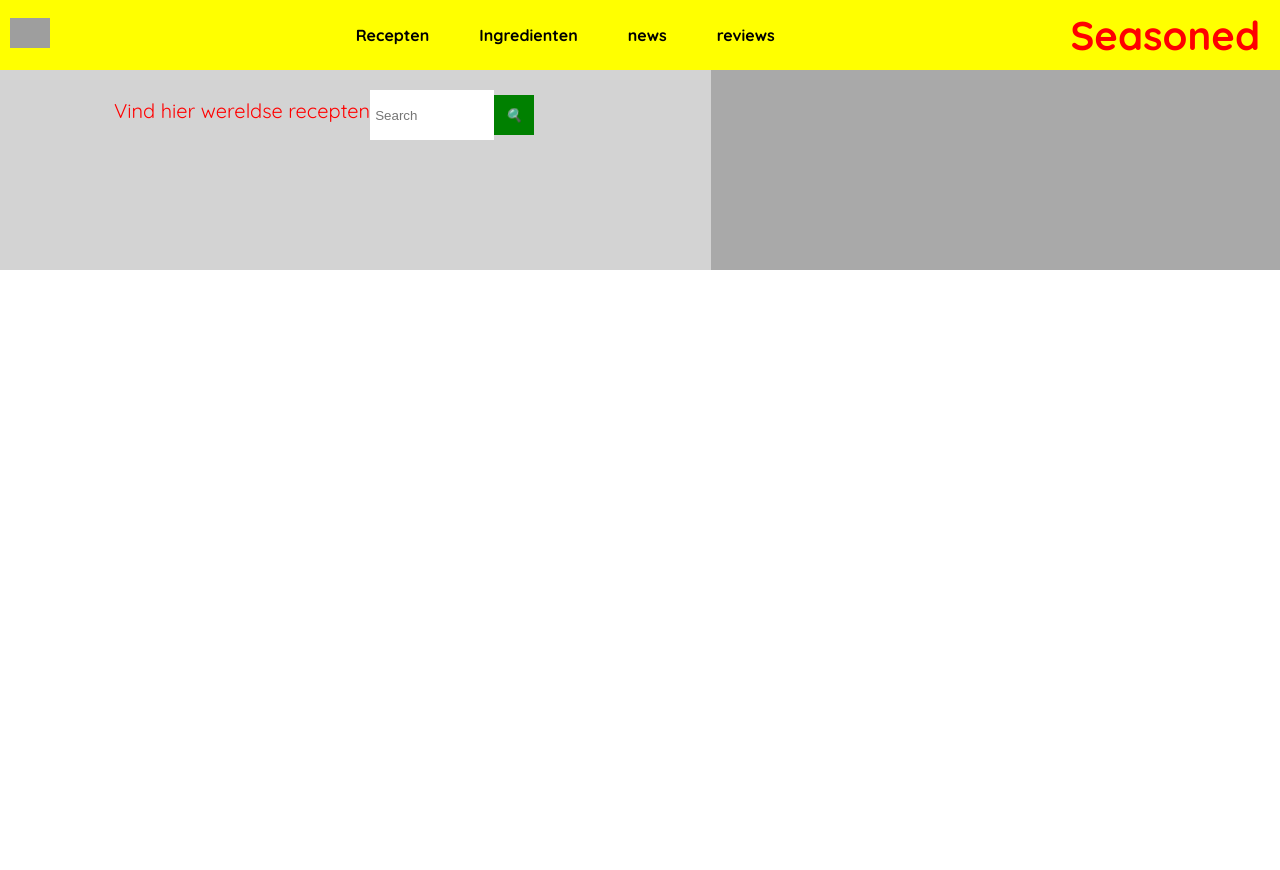
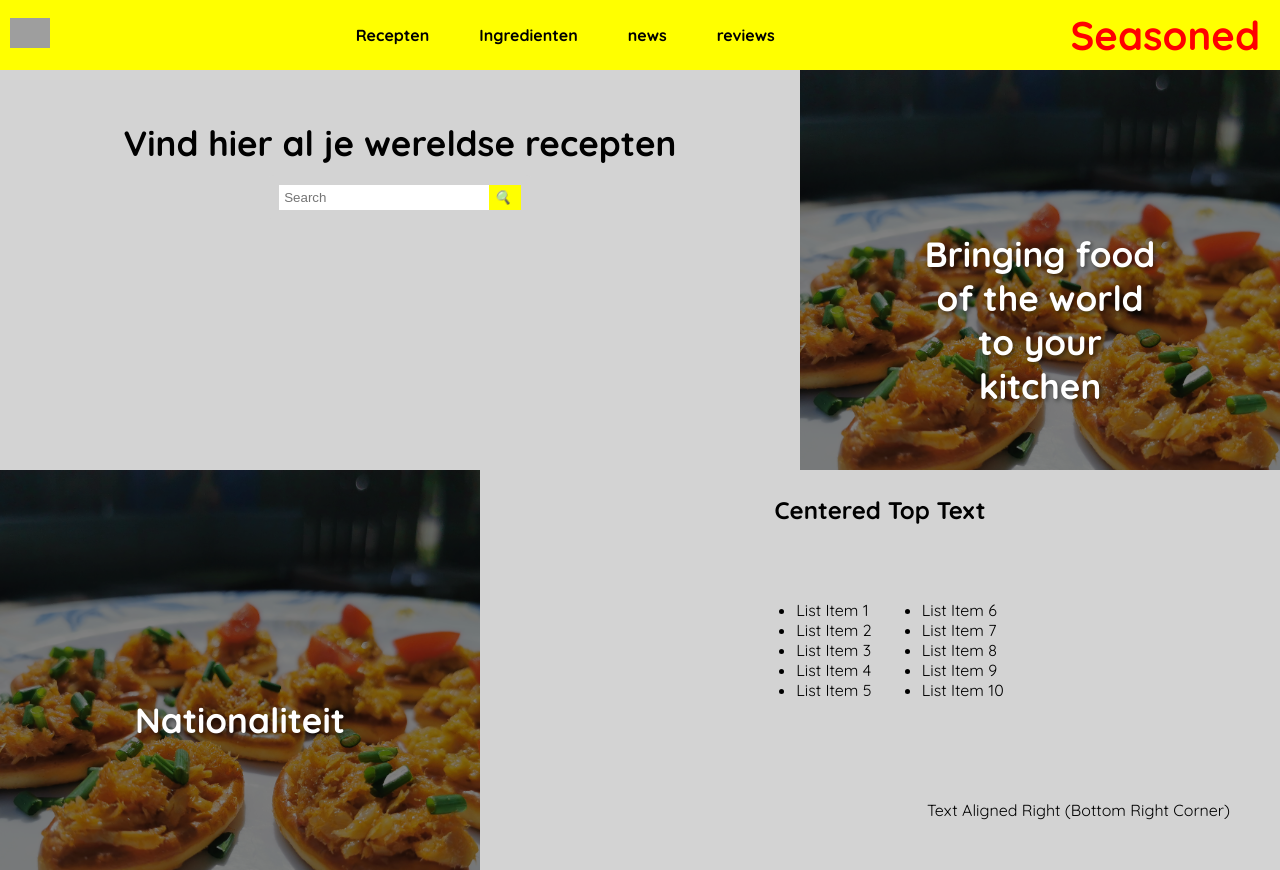
Before and after one commit to LerathoBiekman/Seasoned, a Django app: page /recipes in a window 1280 px wide. Before the commit the page ends 270 px from the top, so only its background shows below. Run offline with Django 4.2, Linux system fonts and the light colour scheme; grey boxes are pictures that could not be loaded.

Commit message:
Progress on the recipe page

```diff
--- a/seasoned_webapp/recipes/static/stylesheets/recipes.css
+++ b/seasoned_webapp/recipes/static/stylesheets/recipes.css
@@ -1,60 +1,117 @@
 .main-div {
     width: 100%;
     display: flex;
+    overflow: hidden;
 }
 
-.two-thirds {
+.large {
     flex: 5;
     background-color: lightgray;
-    height: 200px;
+    height: 400px;
 
 }
 
-.one-third {
-    flex: 4;
+.small {
+    flex: 3;
     background-color: darkgray;
-    height: 200px;
+    height: 400px;
 }
 
-.content-div {
-    height: 80px;
+.carousel-div {
+    position: relative;
+    width: 100%;
+    height: 500px;
+    overflow: hidden;
+}
+
+.carousel {
+    display: none;
+    width: 100%;
+    object-fit: cover;
+    height: 100%;
+    filter: brightness(50%);
+}
+
+.carousel-text {
+    position: absolute;
+    top: 50%;
+    left: 50%;
+    transform: translate(-50%, -50%);
+    color: white;
+    font-size: 35px;
+    font-weight: bold;
+    text-align: center;
+    text-shadow: 2px 2px 4px rgba(0, 0, 0, 0.5);
+}
+
+.search-div {
+    width: 100%;
+    height: 200px;
     display: flex;
+    flex-direction: column;
     align-items: center;
     justify-content: center;
 }
 
 .text {
-    color: red;
-    font-size: 20px;
+    font-size: 35px;
+    font-weight: bold;
+    margin-bottom: 10px;
 }
 
-.input-container {
+.search-bar {
     display: flex;
     align-items: center;
-    margin-top: 10px;
+    justify-content: center;
+    background-color: lightgray;
+    padding: 10px;
+    border-radius: 5px;
 }
 
-.input {
-    width: 50%;
-    height: 40px;
+.search-input {
+    width: 200px;
     padding: 5px;
     border: none;
-    border-radius: 0;
 }
 
-.button {
-    width: 40px;
-    height: 40px;
-    background-color: green;
+.search-button {
+    background-color: yellow;
     border: none;
-    border-radius: 0;
+    padding: 5px;
+    display: flex;
+    align-items: center;
+}
+
+.search-button-icon {
+    color: black;
+    margin-right: 5px;
+}
+
+.list-div {
+    width: 100%;
+    height: 400px;
+    display: flex;
+    flex-direction: column;
+    justify-content: space-between;
+}
+
+.header {
+    padding: 5px;
+    text-align: center;
+}
+
+.lists {
     display: flex;
     justify-content: center;
     align-items: center;
-    outline: none;
-    cursor: pointer;
 }
 
-.button-icon {
-    color: white;
+.list {
+    margin: 5px;
 }
+
+.bottom-right {
+    padding: 50px;
+    text-align: right;
+    align-self: flex-end;
+}
--- a/seasoned_webapp/recipes/templates/home.html
+++ b/seasoned_webapp/recipes/templates/home.html
@@ -19,6 +19,7 @@
     // JavaScript code to implement carousel functionality
     const carouselImages = document.querySelectorAll('.carousel-image');
     let currentIndex = 0;
+    carouselImages[currentIndex].style.display = 'block';
 
     setInterval(() => {
         carouselImages[currentIndex].style.display = 'none';
--- a/seasoned_webapp/recipes/templates/recipes.html
+++ b/seasoned_webapp/recipes/templates/recipes.html
@@ -6,19 +6,82 @@
 
 {% block content%}
 <div class="main-div">
-    <div class="two-thirds">
-        <div class="content-div">
-            <div class="text">Vind hier wereldse recepten</div>
-            <div class="input-container">
-                <input type="text" class="input" placeholder="Search">
-                <button class="button">
-                    <i class="button-icon">&#128269;</i>
+    <div class="large">
+        <div class="search-div">
+            <div class="text">Vind hier al je wereldse recepten</div>
+            <div class="search-bar">
+                <input type="text" class="search-input" placeholder="Search">
+                <button class="search-button">
+                    <i class="search-button-icon">🔍</i>
                 </button>
             </div>
         </div>
     </div>
-    <div class="one-third">
-        <!-- Content for the one-third section -->
+    <div class="small">
+        <div class="carousel-div">
+            <img class="carousel carousel-image" src="../static/images/pic1.jpg" alt="Image 1">
+            <img class="carousel carousel-image" src="../static/images/pic2.jpg" alt="Image 2">
+            <img class="carousel carousel-image" src="../static/images/pic3.jpg" alt="Image 3">
+            <img class="carousel carousel-image" src="../static/images/pic4.jpg" alt="Image 4">
+            <div class="carousel-text">
+                Bringing food of the world to your kitchen
+            </div>
+        </div>
     </div>
 </div>
+<div class="main-div">
+    <div class="small">
+        <div class="carousel-div">
+            <img class="carousel carousel-natl" src="../static/images/pic1.jpg" alt="Image 5">
+            <img class="carousel carousel-natl" src="../static/images/pic2.jpg" alt="Image 6">
+            <img class="carousel carousel-natl" src="../static/images/pic3.jpg" alt="Image 7">
+            <img class="carousel carousel-natl" src="../static/images/pic4.jpg" alt="Image 8">
+            <div class="carousel-text">
+                Nationaliteit
+            </div>
+        </div>
+    </div>
+    <div class="large">
+        <div class="list-div">
+            <h2 class="header">Centered Top Text</h2>
+            <div class="lists">
+                <ul class="list">
+                    <li>List Item 1</li>
+                    <li>List Item 2</li>
+                    <li>List Item 3</li>
+                    <li>List Item 4</li>
+                    <li>List Item 5</li>
+                </ul>
+                <ul class="list">
+                    <li>List Item 6</li>
+                    <li>List Item 7</li>
+                    <li>List Item 8</li>
+                    <li>List Item 9</li>
+                    <li>List Item 10</li>
+                </ul>
+            </div>
+            <div class="bottom-right">
+                Text Aligned Right (Bottom Right Corner)
+            </div>
+        </div>
+    </div>
+</div>
+
+
+<script>
+    // JavaScript code to implement carousel functionality
+    const carouselImages = document.querySelectorAll('.carousel-image');
+    const carouselNatl = document.querySelectorAll('.carousel-natl');
+    let currentIndex = 0;
+    carouselImages[currentIndex].style.display = 'block';
+    carouselNatl[currentIndex].style.display = 'block';
+
+    setInterval(() => {
+        carouselImages[currentIndex].style.display = 'none';
+        carouselNatl[currentIndex].style.display = 'none';
+        currentIndex = (currentIndex + 1) % carouselImages.length;
+        carouselImages[currentIndex].style.display = 'block';
+        carouselNatl[currentIndex].style.display = 'block';
+    }, 6000);
+</script>
 {% endblock %}
```
